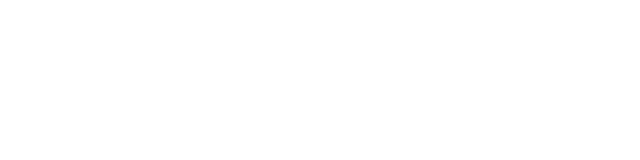
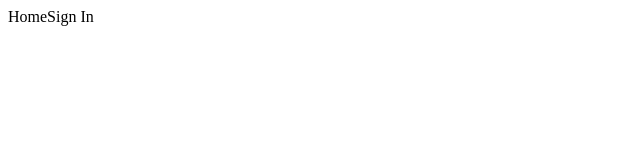
Before and after one commit to bigmamamaxime/apptemplate, a React (Create React App) app: page /signin in a window 1280 px wide. Before the commit this address had no page. Shown: the top 160 px of the page, without its empty margins (0-640 px from the left). Built offline with nearby package versions, Linux system fonts and the light colour scheme.

Commit message:
Added sign in page

```diff
--- a/src/App.js
+++ b/src/App.js
@@ -1,12 +1,11 @@
-import React from "react";
-import { MyFirstComponent } from "./components/myfirstcomponent/MyFirstComponent";
+import React from "react"
 import { Routing } from "./routers/Routing"
+import { NavigationBar } from "./components/navigationbar/NavigationBar"
 
 function App() {
   return (
     <Routing>
-      <h1>React Tutorial!</h1>
-      < MyFirstComponent name="Max" age="33" />
+      <NavigationBar />
     </Routing>
   );
 }
--- /dev/null
+++ b/src/components/navigationbar/NavigationBar.js
@@ -0,0 +1,11 @@
+import React from "react";
+import './NavigationBar.css'
+
+export const NavigationBar = () => {
+    return (
+        <div>
+            <span>Home</span>
+            <span>Sign In</span>
+        </div>
+    )
+}
--- a/src/routers/Routing.js
+++ b/src/routers/Routing.js
@@ -2,12 +2,15 @@ import React from 'react'
 import { BrowserRouter as Router, Routes, Route } from 'react-router-dom'
 import { RecipeView } from '../view/RecipeView'
 import { HomeView } from '../view/HomeView'
+import { SignInView } from '../view/SignInView'
 
-export const Routing = () => {
+export const Routing = (props) => {
     return (
         <Router>
+            {props.children}
             <Routes>
                 <Route exact path="/recipe" component={RecipeView} />
+                <Route exact path="/signin" component={SignInView} />
                 <Route component={HomeView} />
             </Routes>
         </Router>
--- a/src/view/RecipeView.js
+++ b/src/view/RecipeView.js
@@ -1,4 +1,4 @@
-import React from 'react'
+import React from "react"
 
 export const RecipeView = () => {
     return (
--- /dev/null
+++ b/src/view/SignInView.js
@@ -0,0 +1,9 @@
+import React from "react"
+
+export const SignInView = () => {
+    return(
+        <div>
+            <h1>This is the Sign In View</h1>
+        </div>
+    )
+}
```
Also changed, not shown: src/components/navigationbar/NavigationBar.css (added).
